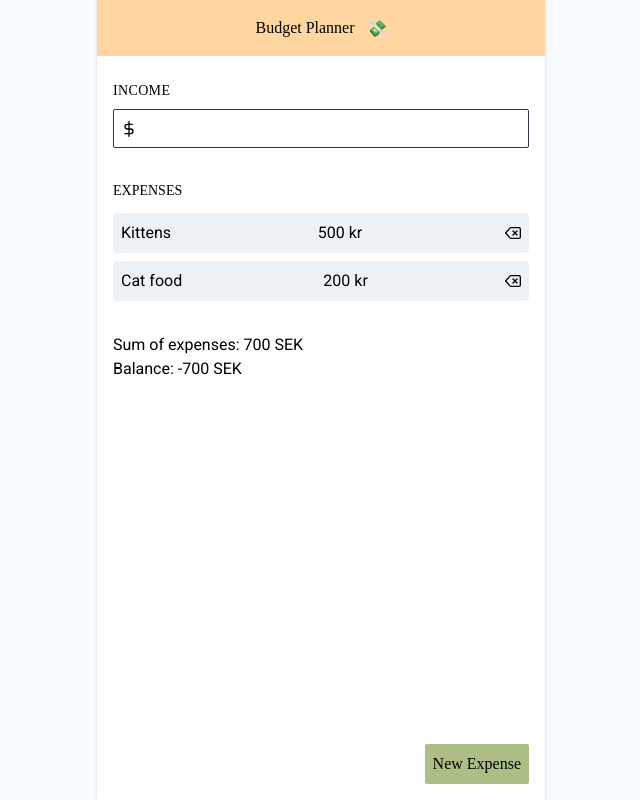
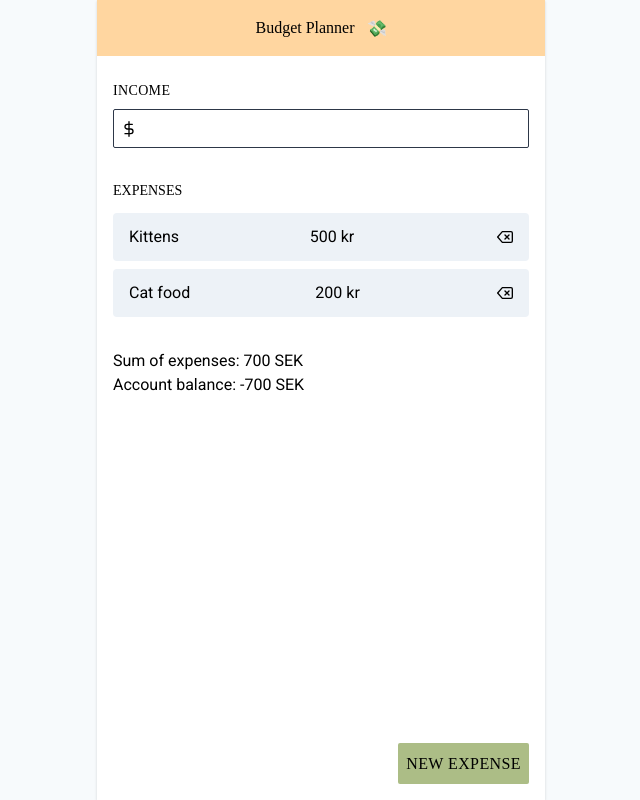
Before and after one commit to jdagmar/budget-planner, a React (Create React App) app: page / in a window 1280 px wide. Shown: the whole page, without its empty margins (319-959 px from the left). Built offline with nearby package versions, Linux system fonts and the light colour scheme; a web font is replaced by a local one.

Commit message:
Refactoring

```diff
--- a/src/App.tsx
+++ b/src/App.tsx
@@ -92,9 +92,10 @@ export const App = () => {
       </div>
 
       <div>
+        <div className="absolute bottom-0 right-0 m-4">
           <Button
             text="New Expense"
-          classes="absolute bottom-0 right-0 m-4"
+            isTextVisible={true}
             color="swampGreen"
             onClick={() => {
               dispatch({
@@ -103,6 +104,7 @@ export const App = () => {
               });
             }}
           />
+        </div>
 
         {state.isExpenseFormVisible && (
           <ExpenseForm
--- a/src/components/Button.tsx
+++ b/src/components/Button.tsx
@@ -3,17 +3,26 @@ import { GetIcon } from '../helpers/GetIcon';
 
 type Props = {
   text: string;
+  isTextVisible: boolean;
   icon?: string;
-  classes?: string;
   color?: string;
   onClick?: () => void;
 };
 
 export const Button = (props: Props) => {
-  const cssClasses = `flex p-2 bg-${props.color} rounded-sm font-overpass items-center ${props.classes}`;
+  /* If component is used as a icon button, add extra padding to ensure minimum 42px touch accuracy */
+  const btnClasses = `bg-${props.color} rounded-sm ${
+    !props.isTextVisible && props.icon ? 'p-4' : 'p-2'
+  } `;
+
+  /* Make sure a screen reader text is available if component is used as a icon button */
+  const btnTextClasses = `${
+    props.isTextVisible ? '' : 'sr-only'
+  } font-overpass uppercase tracking-wide`;
+
   return (
-    <button className={cssClasses} onClick={props.onClick}>
-      <span>{props.text}</span>
+    <button className={btnClasses} onClick={props.onClick}>
+      <span className={btnTextClasses}>{props.text}</span>
       {GetIcon(props.icon)}
     </button>
   );
--- a/src/components/ExpenseForm.tsx
+++ b/src/components/ExpenseForm.tsx
@@ -1,7 +1,7 @@
 import React from 'react';
+import { AddExpenseForm, Expense } from '../State';
 import { Button } from './Button';
 import { Input } from './Input';
-import { AddExpenseForm, Expense } from '../State';
 
 type Props = {
   expenseForm: AddExpenseForm;
@@ -13,12 +13,14 @@ type Props = {
 export const ExpenseForm = (props: Props) => {
   return (
     <div className="p-4 absolute bottom-0 z-50 w-full bg-gray-200">
-      <Button
-        text=""
-        icon="close"
-        classes="absolute right-0 pr-4"
-        onClick={props.onClick}
-      />
+      <div className="absolute right-0 pr-4">
+        <Button
+          text="Close"
+          isTextVisible={false}
+          icon="close"
+          onClick={props.onClick}
+        />
+      </div>
 
       <form
         className="mt-4"
@@ -60,7 +62,7 @@ export const ExpenseForm = (props: Props) => {
               props.onChange({ ...props.expenseForm, cost: newCost })
             }
           />
-          <Button text="add" color="swampGreen" classes="w-full mt-2" />
+          <Button text="add" isTextVisible={true} color="swampGreen" />
         </div>
         <p className="text-xs text-red-500 mb-2">{props.expenseForm.error}</p>
       </form>
--- a/src/components/ExpenseList.tsx
+++ b/src/components/ExpenseList.tsx
@@ -1,6 +1,6 @@
 import React from 'react';
 import { Expense } from '../State';
-import { GetIcon } from '../helpers/GetIcon';
+import { Button } from '../components/Button';
 
 type Props = {
   expenses: Array<Expense>;
@@ -11,15 +11,17 @@ export const ExpenseList = (props: Props) => {
   const expenseListItems = props.expenses.map(expense => {
     return (
       <li
-        className="flex justify-between my-2 bg-gray-200 p-2 rounded font-roboto"
+        className="flex justify-between items-center my-2 bg-gray-200 rounded font-roboto pl-4"
         key={expense.title}
       >
         <p className="mr-1">{expense.title}</p>
         <p>{expense.cost} kr</p>
-        <button onClick={() => props.onClick(expense.title)}>
-          {GetIcon('remove')}
-          <span className="sr-only">Remove expense</span>
-        </button>
+        <Button
+          text="Remove Expense"
+          isTextVisible={false}
+          icon="remove"
+          onClick={() => props.onClick(expense.title)}
+        />
       </li>
     );
   });
@@ -30,7 +32,7 @@ export const ExpenseList = (props: Props) => {
       {expenseListItems.length > 0 ? (
         <ul className="mt-3 mb-8">{expenseListItems}</ul>
       ) : (
-        <p>Add an expense to get started</p>
+        <p className="font-roboto">Add an expense to get started</p>
       )}
     </div>
   );
--- a/src/components/ExpenseSummary.tsx
+++ b/src/components/ExpenseSummary.tsx
@@ -20,7 +20,9 @@ export const ExpenseSummary = (props: Props) => {
   return (
     <div className="mt-2 font-roboto">
       <p>Sum of expenses: {sumUpExpenses(expenses)} SEK</p>
-      <p>Balance: {calcAccountBalance(props.setIncomeForm.income)} SEK </p>
+      <p>
+        Account balance: {calcAccountBalance(props.setIncomeForm.income)} SEK{' '}
+      </p>
     </div>
   );
 };
--- a/src/components/Header.tsx
+++ b/src/components/Header.tsx
@@ -4,7 +4,7 @@ export const Header = () => {
   return (
     <header className="mb-2 px-3 py-4 bg-peach text-center flex justify-center">
       <h1 className="font-overpass">Budget Planner</h1>
-      <span role="img" className="ml-3">
+      <span role="img" className="ml-3" aria-label="money flying away">
         💸
       </span>
     </header>
--- a/src/components/Icons.tsx
+++ b/src/components/Icons.tsx
@@ -2,24 +2,6 @@ import React from 'react';
 
 type Props = {
   cssClass?: string;
-};
-
-export const AddIcon = (props: Props) => {
-  return (
-    <svg
-      width={16}
-      height={16}
-      viewBox="0 0 24 24"
-      fill="none"
-      stroke="currentColor"
-      strokeWidth={2}
-      strokeLinecap="round"
-      strokeLinejoin="round"
-      className={props.cssClass}
-    >
-      <path d="M12 5v14M5 12h14" />
-    </svg>
-  );
 };
 
 export const RemoveIcon = (props: Props) => {
--- a/src/components/IncomeForm.tsx
+++ b/src/components/IncomeForm.tsx
@@ -1,6 +1,6 @@
 import React from 'react';
+import { SetIncomeForm } from '../State';
 import { Input } from './Input';
-import { SetIncomeForm } from '../State';
 
 type Props = {
   setIncomeForm: SetIncomeForm;
--- a/src/components/Input.tsx
+++ b/src/components/Input.tsx
@@ -3,15 +3,15 @@ import { GetIcon } from '../helpers/GetIcon';
 
 type Props = {
   label: string;
-  placeholder?: string;
   type: string;
   value: string;
+  icon?: string;
   onChange: (value: string) => void;
-  icon?: string;
 };
 
 export const Input = (props: Props) => {
   const id = `${props.label.toLowerCase()}-input`;
+
   return (
     <div className="mb-4">
       <label
--- a/src/components/index.tsx
+++ b/src/components/index.tsx
@@ -2,7 +2,7 @@ export { Input } from './Input';
 export { Header } from './Header';
 export { ExpenseSummary } from './ExpenseSummary';
 export { Button } from './Button';
-export { AddIcon, RemoveIcon } from './Icons';
+export { RemoveIcon } from './Icons';
 export { ExpenseForm } from './ExpenseForm';
 export { ExpenseList } from './ExpenseList';
 export { IncomeForm } from './IncomeForm';
```
Lines whose indentation alone changed are shown as unchanged.
